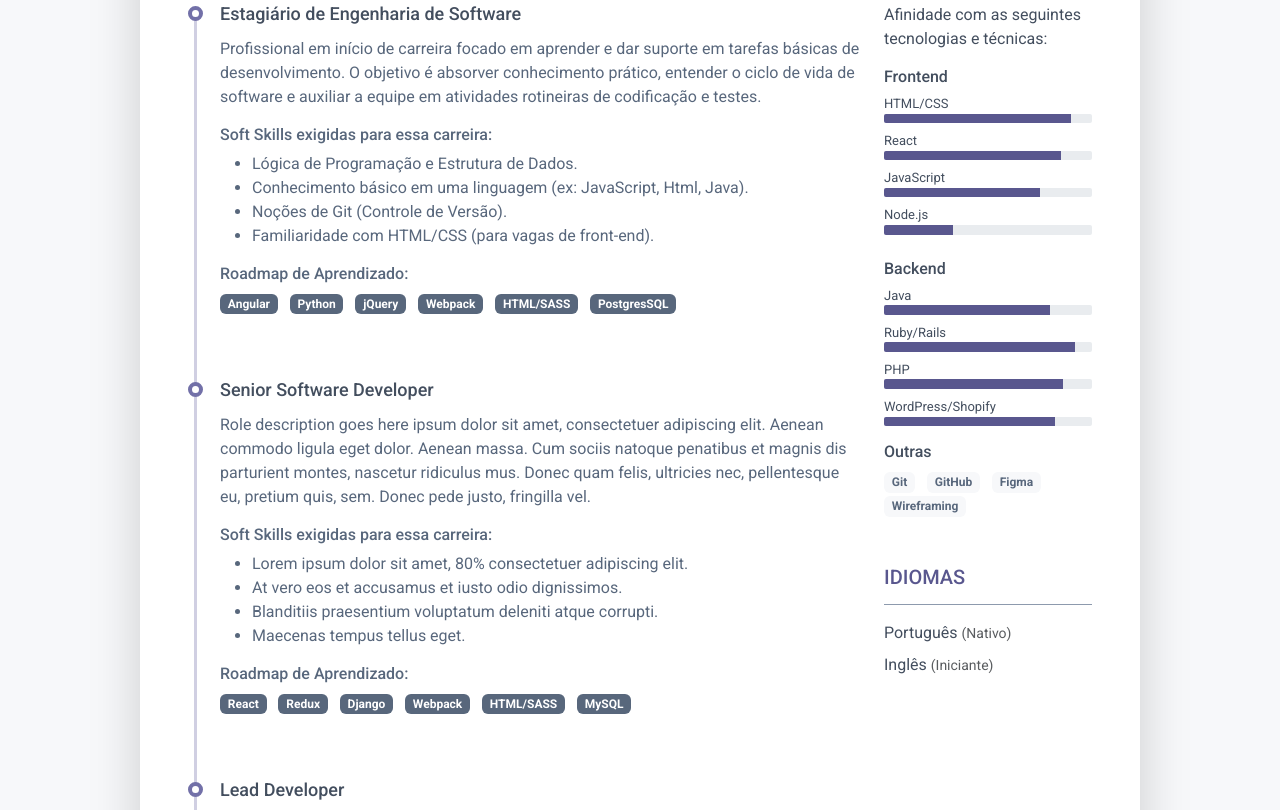
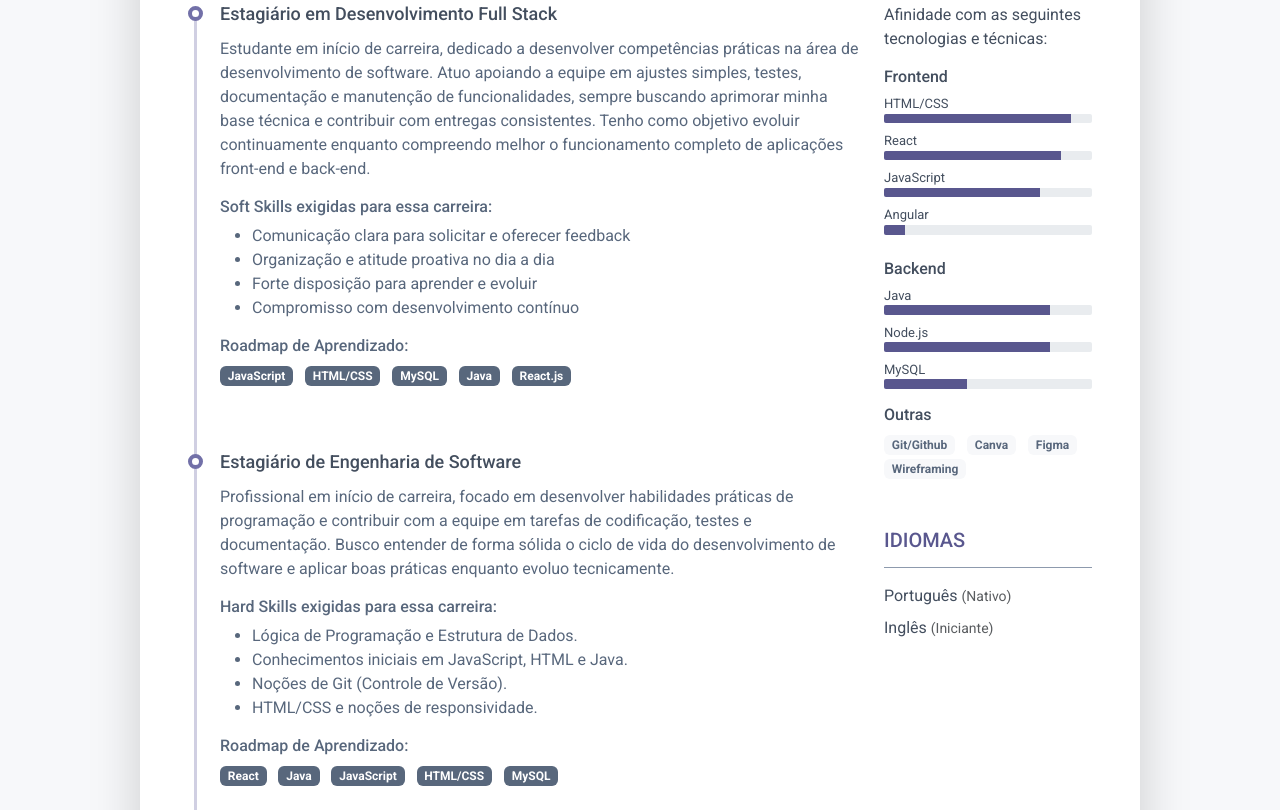
Before and after one commit to ArthurApXbr/Mapa-de-carreira, a plain HTML site: page index.html in a window 1280 px wide. Shown: the part 677-1487 px from the top of the page. Drawn offline with Linux system fonts and the light colour scheme.

Commit message:
update mapa de carreira

```diff
--- a/index.html
+++ b/index.html
@@ -71,7 +71,6 @@
 									<li class="mb-3"><a class="text-link" href="https://www.linkedin.com/in/arthur-aparecido-573558314/" target="_blank">
 											<span class="fa-container text-center me-2">
 												<i class="fab fa-linkedin-in fa-fw"></i></span>linkedin.com/in/arthur-aparecido</a>
-											<i class="fab fa-linkedin-in fa-fw"></i></span>linkedin.com/in/arthur-aparecido</a>
 									</li>
 									<li class="mb-3">
 										<a class="text-link" href="https://github.com/ArthurApXbr" target="_blank">
@@ -110,38 +109,38 @@
 
 										<div class="resume-timeline-item-header mb-2">
 											<div class="d-flex flex-column flex-md-row">
-												<h3 class="resume-position-title font-weight-bold mb-1">Estagiário de Engenharia de Software</h3>
+												<h3 class="resume-position-title font-weight-bold mb-1">Estagiário em Desenvolvimento Full Stack</h3>
 											</div>
 										</div>
 										<div class="resume-timeline-item-desc">
-											<p>Profissional em início de carreira focado em aprender e dar suporte em tarefas básicas de desenvolvimento. O objetivo é absorver conhecimento prático, entender o ciclo de vida de software e auxiliar a equipe em atividades rotineiras de codificação e testes.</p>
+											<p>
+												Estudante em início de carreira, dedicado a desenvolver competências práticas na área de desenvolvimento de software. Atuo apoiando a equipe em ajustes simples, testes, documentação e manutenção de funcionalidades, sempre buscando aprimorar minha base técnica e contribuir com entregas consistentes. Tenho como objetivo evoluir continuamente enquanto compreendo melhor o funcionamento completo de aplicações front-end e back-end.
 											</p>
 											<h4 class="resume-timeline-item-desc-heading font-weight-bold">
 												Soft Skills exigidas para essa carreira:
 											</h4>
 											<ul>
-												<li>Lógica de Programação e Estrutura de Dados.</li>
-												<li>Conhecimento básico em uma linguagem (ex: JavaScript, Html, Java).</li>
-												<li>Noções de Git (Controle de Versão).</li>
-												<li>Familiaridade com HTML/CSS (para vagas de front-end).</li>
+												<li>Comunicação clara para solicitar e oferecer feedback</li>
+												<li>Organização e atitude proativa no dia a dia</li>
+												<li>Forte disposição para aprender e evoluir</li>
+												<li>Compromisso com desenvolvimento contínuo</li>
 											</ul>
 											<h4 class="resume-timeline-item-desc-heading font-weight-bold">
 												Roadmap de Aprendizado:</h4>
 											</h4>
 											<ul class="list-inline">
 												<li class="list-inline-item">
-													<span class="badge bg-secondary badge-pill">Angular</span>
+													<span class="badge bg-secondary badge-pill">JavaScript</span>
 												</li>
 												<li class="list-inline-item"><span
-														class="badge bg-secondary badge-pill">Python</span></li>
+														class="badge bg-secondary badge-pill">HTML/CSS</span></li>
 												<li class="list-inline-item"><span
-														class="badge bg-secondary badge-pill">jQuery</span></li>
+														class="badge bg-secondary badge-pill">MySQL</span></li>
 												<li class="list-inline-item"><span
-														class="badge bg-secondary badge-pill">Webpack</span></li>
+														class="badge bg-secondary badge-pill">Java</span></li>
 												<li class="list-inline-item"><span
-														class="badge bg-secondary badge-pill">HTML/SASS</span></li>
-												<li class="list-inline-item"><span
-														class="badge bg-secondary badge-pill">PostgresSQL</span></li>
+														class="badge bg-secondary badge-pill">React.js</span></li>
+
 											</ul>
 										</div>
 
@@ -151,24 +150,21 @@
 
 										<div class="resume-timeline-item-header mb-2">
 											<div class="d-flex flex-column flex-md-row">
-												<h3 class="resume-position-title font-weight-bold mb-1">Senior Software
-													Developer</h3>
+												<h3 class="resume-position-title font-weight-bold mb-1">Estagiário de Engenharia de Software</h3>
 											</div>
 										</div>
 										<div class="resume-timeline-item-desc">
-											<p>Role description goes here ipsum dolor sit amet, consectetuer adipiscing
-												elit. Aenean commodo ligula eget dolor. Aenean massa. Cum sociis natoque
-												penatibus et magnis dis parturient montes, nascetur ridiculus mus. Donec
-												quam felis, ultricies nec, pellentesque eu, pretium quis, sem. Donec
-												pede justo, fringilla vel.</p>
+											<p>
+												Profissional em início de carreira, focado em desenvolver habilidades práticas de programação e contribuir com a equipe em tarefas de codificação, testes e documentação. Busco entender de forma sólida o ciclo de vida do desenvolvimento de software e aplicar boas práticas enquanto evoluo tecnicamente.
+											</p>
 											<h4 class="resume-timeline-item-desc-heading font-weight-bold">
-												Soft Skills exigidas para essa carreira:
+												Hard Skills exigidas para essa carreira:
 											</h4>
 											<ul>
-												<li>Lorem ipsum dolor sit amet, 80% consectetuer adipiscing elit.</li>
-												<li>At vero eos et accusamus et iusto odio dignissimos.</li>
-												<li>Blanditiis praesentium voluptatum deleniti atque corrupti.</li>
-												<li>Maecenas tempus tellus eget.</li>
+												<li>Lógica de Programação e Estrutura de Dados.</li>
+												<li>Conhecimentos iniciais em JavaScript, HTML e Java.</li>
+												<li>Noções de Git (Controle de Versão).</li>
+												<li>HTML/CSS e noções de responsividade.</li>
 											</ul>
 											<h4 class="resume-timeline-item-desc-heading font-weight-bold">
 												Roadmap de Aprendizado:</h4>
@@ -176,13 +172,11 @@
 												<li class="list-inline-item"><span
 														class="badge bg-secondary badge-pill">React</span></li>
 												<li class="list-inline-item"><span
-														class="badge bg-secondary badge-pill">Redux</span></li>
+														class="badge bg-secondary badge-pill">Java</span></li>
 												<li class="list-inline-item"><span
-														class="badge bg-secondary badge-pill">Django</span></li>
+														class="badge bg-secondary badge-pill">JavaScript</span></li>
 												<li class="list-inline-item"><span
-														class="badge bg-secondary badge-pill">Webpack</span></li>
-												<li class="list-inline-item"><span
-														class="badge bg-secondary badge-pill">HTML/SASS</span></li>
+														class="badge bg-secondary badge-pill">HTML/CSS</span></li>
 												<li class="list-inline-item"><span
 														class="badge bg-secondary badge-pill">MySQL</span></li>
 											</ul>
@@ -310,10 +304,10 @@
 										</li>
 
 										<li class="mb-2">
-											<div class="resume-skill-name">Node.js</div>
+											<div class="resume-skill-name">Angular</div>
 											<div class="progress resume-progress">
 												<div class="progress-bar theme-progress-bar-dark" role="progressbar"
-													style="width: 33%" aria-valuenow="25" aria-valuemin="0"
+													style="width: 10%" aria-valuenow="25" aria-valuemin="0"
 													aria-valuemax="100"></div>
 											</div>
 										</li>
@@ -332,37 +326,30 @@
 											</div>
 										</li>
 										<li class="mb-2">
-											<div class="resume-skill-name">Ruby/Rails</div>
+											<div class="resume-skill-name">Node.js</div>
 											<div class="progress resume-progress">
 												<div class="progress-bar theme-progress-bar-dark" role="progressbar"
-													style="width: 92%" aria-valuenow="25" aria-valuemin="0"
+													style="width: 80%" aria-valuenow="25" aria-valuemin="0"
 													aria-valuemax="100"></div>
 											</div>
 										</li>
 										<li class="mb-2">
-											<div class="resume-skill-name">PHP</div>
+											<div class="resume-skill-name">MySQL</div>
 											<div class="progress resume-progress">
 												<div class="progress-bar theme-progress-bar-dark" role="progressbar"
-													style="width: 86%" aria-valuenow="25" aria-valuemin="0"
+													style="width:40%" aria-valuenow="25" aria-valuemin="0"
 													aria-valuemax="100"></div>
 											</div>
 										</li>
-										<li class="mb-2">
-											<div class="resume-skill-name">WordPress/Shopify</div>
-											<div class="progress resume-progress">
-												<div class="progress-bar theme-progress-bar-dark" role="progressbar"
-													style="width: 82%" aria-valuenow="25" aria-valuemin="0"
-													aria-valuemax="100"></div>
-											</div>
-										</li>
+
 									</ul>
 								</div>
 
 								<div class="resume-skill-item">
 									<h4 class="resume-skills-cat font-weight-bold">Outras</h4>
 									<ul class="list-inline">
-										<li class="list-inline-item"><span class="badge badge-light">Git</span></li>
-										<li class="list-inline-item"><span class="badge badge-light">GitHub</span>
+										<li class="list-inline-item"><span class="badge badge-light">Git/Github</span></li>
+										<li class="list-inline-item"><span class="badge badge-light">Canva</span>
 										</li>
 										<li class="list-inline-item"><span class="badge badge-light">Figma</span></li>
 										<li class="list-inline-item"><span class="badge badge-light">Wireframing</span>
```
